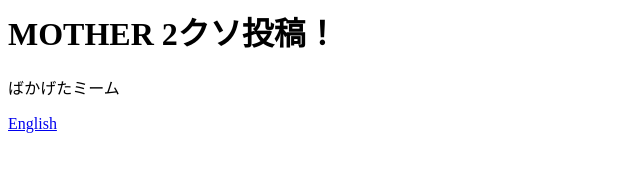
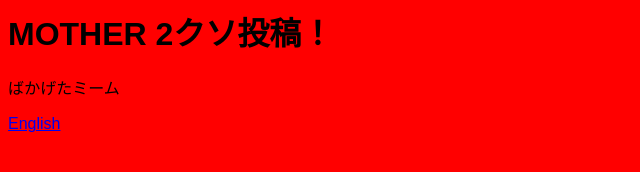
Before and after one commit to motherfortress2/earthboundshitposting, a plain HTML site: page jp.html in a window 1280 px wide. Shown: the whole page, without its empty margins (0-640 px from the left). Drawn offline with Linux system fonts and the light colour scheme.

Commit message:
Update jp.html

```diff
--- a/jp.html
+++ b/jp.html
@@ -1,5 +1,6 @@
 <title>MOTHER 2クソ投稿</title>
 <meta name="description" content="最もバカげた MOTHER 2 ミームのサイトの 1 つ。">
+<link rel="stylesheet" href="jp.css">
 <body>
   <h1>MOTHER 2クソ投稿！</h1>
   <p>ばかげたミーム</p>
```
